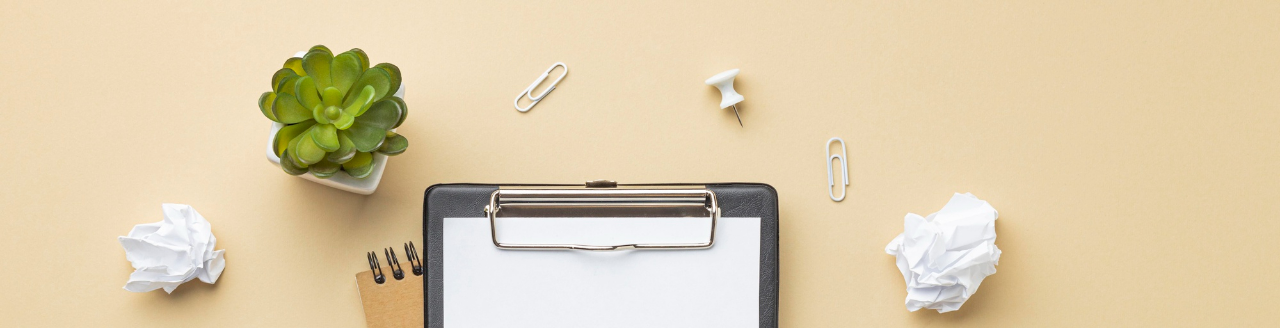
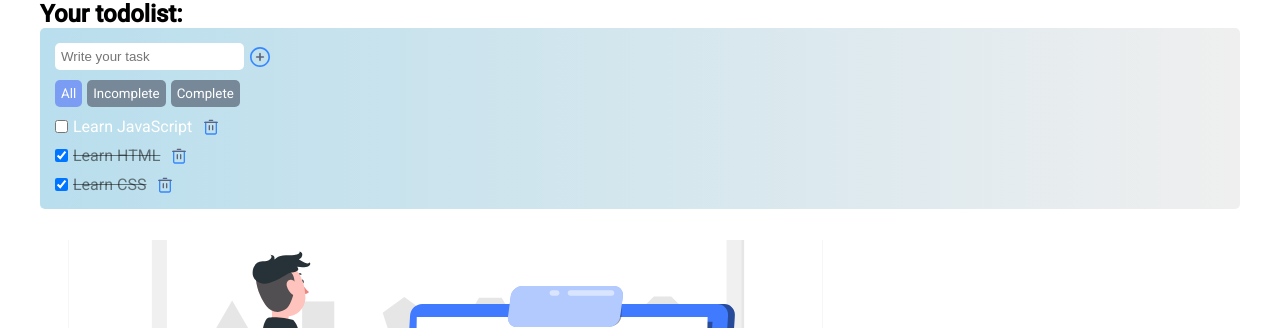
Before and after one commit to web-serge/todolist-vanilla-js, a plain HTML site: page index.html in a window 1280 px wide. Shown: the top 328 px of the page. Drawn offline with Linux system fonts and the light colour scheme.

Commit message:
add styles and minor fixes

```diff
--- a/index.html
+++ b/index.html
@@ -5,6 +5,9 @@
     <meta name="viewport"
           content="width=device-width, user-scalable=no, initial-scale=1.0, maximum-scale=1.0, minimum-scale=1.0">
     <meta http-equiv="X-UA-Compatible" content="ie=edge">
+    <link rel="preconnect" href="https://fonts.googleapis.com">
+    <link rel="preconnect" href="https://fonts.gstatic.com" crossorigin>
+    <link href="https://fonts.googleapis.com/css2?family=Roboto:wght@400;500&display=swap" rel="stylesheet">
     <link rel="stylesheet" href="./src/style/style.css">
     <title>Todolist</title>
 </head>
--- a/src/components/addTask/input.js
+++ b/src/components/addTask/input.js
@@ -2,8 +2,9 @@ import {addNewTask, changeInput, inputValue} from "../../data.js";
 
 export function renderAddTask() {
     const containerElement = document.createElement('div');
+    containerElement.classList.add('addTask')
     const inputElement = createInputElement()
-    containerElement.append(inputElement, createButtonElement(inputElement.value))
+    containerElement.append(inputElement, createButtonElement(inputElement))
     return containerElement
 }
 
@@ -11,8 +12,9 @@ function createInputElement() {
     const inputElement = document.createElement('input')
     inputElement.placeholder = 'Write your task';
     inputElement.value = inputValue;
+    inputElement.type = 'text'
     inputElement.addEventListener('input', (e) => {
-        inputElement.blur()
+        inputElement.classList.remove('active')
         changeInput(e.data)
     })
     // Для фокуса поля ввода при перерисовке используем setTimeOut или requestAnimationFrame
@@ -23,9 +25,16 @@ function createInputElement() {
     return inputElement
 }
 
-function createButtonElement(value) {
+function createButtonElement(inputElement) {
     const buttonElement = document.createElement('button');
-    buttonElement.innerText = '➕';
-    buttonElement.addEventListener('click', () => addNewTask(value))
+    buttonElement.classList.add('addTask__button')
+    buttonElement.addEventListener('click', () => {
+        if (inputElement.value.trim() === '') {
+            inputElement.classList.add('active')
+            inputElement.placeholder = 'Fill in the field'
+            return
+        }
+        addNewTask(inputElement.value)
+    })
     return buttonElement;
 }
--- a/src/components/header.js
+++ b/src/components/header.js
@@ -1,5 +1,5 @@
 export function Header() {
-    const header = document.createElement('h1');
+    const header = document.createElement('h2');
     header.innerText = 'Your todolist:'
     return header
 }
--- a/src/components/todolist/todolist.js
+++ b/src/components/todolist/todolist.js
@@ -1,8 +1,10 @@
-import {changeChecked, deleteTask, filteredTask} from "../../data.js";
+import {changeChecked, currentValue, deleteTask, filteredTask} from "../../data.js";
+import {renderAddTask} from "../addTask/input.js";
 
 export function renderTodolist(state) {
     const container = document.createElement('div');
-    container.append(createFilterButtons(), createTodolistItems(state))
+    container.classList.add('todolist')
+    container.append(renderAddTask(), createFilterButtons(), createTodolistItems(state))
     return container;
 }
 //рендер всех тасок ul > li ...
@@ -16,17 +18,23 @@ function createTodolistItems(state) {
 }
 //создаём разметку для таски
 function createItem(state, isDone, title, id) {
-    const container = document.createElement('div'),
+    const container = document.createElement('li'),
+          labelElement = document.createElement('label'),
           checkboxElement = createCheckbox(isDone, id),
           titleElement = createTitle(title),
           deleteButton = createDeleteButton(id);
+
     checkboxElement.addEventListener('click', (e) => {
         const current = e.currentTarget
-        console.log(current.checked, id)
         changeChecked(current.checked, id)
     })
 
-    container.append(checkboxElement, titleElement, deleteButton)
+    //добавляем стили для выполненных тасок
+    !!isDone ? titleElement.classList.add('complete-task') : null
+
+    //append
+    labelElement.append(checkboxElement, titleElement)
+    container.append(labelElement, deleteButton)
     return container
 }
 //Разметка чекбокс
@@ -45,24 +53,34 @@ function createTitle(title) {
 //Разметка кнопки удаления таски
 function createDeleteButton(id) {
     const deleteButtonElement = document.createElement('button');
-    deleteButtonElement.innerText = '❎';
     deleteButtonElement.addEventListener('click', () => deleteTask(id))
     return deleteButtonElement
 }
 //Разметка кнопок фильтрации
 function createFilterButtons() {
     const container = document.createElement('div');
+    container.classList.add('button__filtration');
+
     const allButton = document.createElement('button')
-    allButton.innerText = 'All'
-    allButton.addEventListener('click', () => {filteredTask(null)});
+    allButton.innerText = 'All';
+    currentValue === null ? allButton.classList.add('active') : null
+    allButton.addEventListener('click', () => {
+        filteredTask(null)
+    });
 
     const incompleteButton = document.createElement('button')
     incompleteButton.innerText = 'Incomplete'
-    incompleteButton.addEventListener('click', () => {filteredTask(true)});
+    currentValue === true ? incompleteButton.classList.add('active') : null
+    incompleteButton.addEventListener('click', () => {
+        filteredTask(true)
+    });
 
     const completeButton = document.createElement('button')
     completeButton.innerText = 'Complete'
-    completeButton.addEventListener('click', () => {filteredTask(false)});
+    currentValue === false ? completeButton.classList.add('active') : null
+    completeButton.addEventListener('click', () => {
+        filteredTask(false)
+    });
 
     container.append(allButton, incompleteButton, completeButton)
     return container
--- a/src/data.js
+++ b/src/data.js
@@ -10,8 +10,7 @@ let subscriber = null;
 export function subscribe(listener) {
     subscriber = listener
 }
-let currentValue = null
-
+export let currentValue = null
 //getter data
 export function getData() {
     const filteredState = state.filter(i => i.isDone !== currentValue)
@@ -34,7 +33,7 @@ export function deleteTask(id) {
 export function addNewTask(value) {
     const newTask = {
         id: Math.random().toString(),
-        title: value,
+        title: value.trim(),
         isDone: false
     }
     state.push(newTask)
--- a/src/index.js
+++ b/src/index.js
@@ -1,5 +1,4 @@
 import {Header} from './components/header.js'
-import {renderAddTask} from "./components/addTask/input.js";
 import {getData, subscribe} from "./data.js";
 import {renderTodolist} from "./components/todolist/todolist.js";
 
@@ -7,7 +6,7 @@ const rootElement = document.querySelector('#root')
 function renderApp() {
     rootElement.innerHTML = ''
     const state = getData()
-    rootElement.append(Header(), renderAddTask(), renderTodolist(state))
+    rootElement.append(Header(), renderTodolist(state))
 }
 subscribe(renderApp)
 renderApp()
--- a/src/style/style.scss
+++ b/src/style/style.scss
@@ -5,18 +5,142 @@
 }
 
 body {
-  background-image: url("../../assets/images/background.jpg");
-  background-repeat: no-repeat;
-  background-size: cover;
-  background-position: top;
+  position: relative;
+  font-family: 'Roboto', sans-serif;
+  height: 100vh;
+  width: 100%;
+
+  &::before {
+    content: '';
+    position: absolute;
+    width: 70%;
+    height: 70%;
+    bottom: 0;
+    left: 0;
+    background-image: url("../../assets/images/background.svg");
+    background-repeat: no-repeat;
+    background-size: cover;
+    background-position: center;
+  }
 }
+
+input[type=text] {
+  outline: none;
+  border: 1px solid transparent;
+  padding: 5px;
+  border-radius: 5px;
+
+  &.active {
+    border: 1px solid red;
+
+    &::placeholder{
+      color: red;
+    }
+  }
+}
+input[type=checkbox] {
+  outline: none;
+  border: 1px solid transparent;
+  padding: 5px;
+  border-radius: 5px;
+}
+
+button {
+  font-family: inherit;
+  border: 1px solid transparent;
+  padding: 5px;
+  border-radius: 5px;
+  margin: 0 5px 10px 0;
+  cursor: pointer;
+  color: #fff;
+  background: lightslategrey;
+  transition: all .5s;
+
+  &.active {
+    background: rgba(98, 128, 245, .7);
+  }
+}
+
+button:focus, button:active {
+  outline: none;
+}
+
+.addTask {
+  display: flex;
+  align-items: center;
+  gap: 5px;
+  margin: 0 0 10px 0;
+
+  &__button {
+    background-image: url("../../assets/images/add-to-svgrepo-com.svg");
+    background-size: cover;
+    background-repeat: no-repeat;
+    padding: 10px;
+    margin: 0;
+    border-radius: 50%;
+    background-color: transparent;
+
+    &:hover, &:focus, &:active {
+      transform: scale(1.2);
+    }
+  }
+}
+
+.button__filtration button:hover, .button__filtration button:focus,
+.button__filtration button:active {
+  background-color: blue;
+}
+
+ul {
+  display: flex;
+  flex-direction: column;
+  justify-content: flex-start;
+  gap: 10px;
+}
+
+li {
+  list-style: none;
+  display: flex;
+  align-items: center;
+  gap: 10px;
+  color: #fff;
+
+  & button {
+    background-color: transparent;
+    padding: 8px;
+    margin: 0;
+    background-image: url("../../assets/images/delete-svgrepo-com.svg");
+    background-size: cover;
+    background-repeat: no-repeat;
+
+    &:hover {
+      transform: scale(1.2);
+    }
+  }
+}
+
+label {
+  display: flex;
+  align-items: center;
+  gap: 5px;
+}
+
 #root {
   max-width: 1200px;
   width: 100%;
-  height: 100vh;
   margin: 0 auto;
   display: flex;
   flex-direction: column;
-  align-items: center;
-  justify-content: center;
+  align-items: stretch;
 }
+
+.todolist {
+  padding: 15px;
+  border-radius: 5px;
+  background: linear-gradient(90deg, #b9deed, #efefef);
+}
+
+.complete-task {
+  text-decoration: line-through;
+  color: rgba(0, 0, 0, .5);
+}
```
Also changed, not shown: assets/images/add-to-svgrepo-com.svg (added), assets/images/background.jpg (deleted), assets/images/background.svg (added), assets/images/delete-svgrepo-com.svg (added), src/style/style.css, 1 other file.
